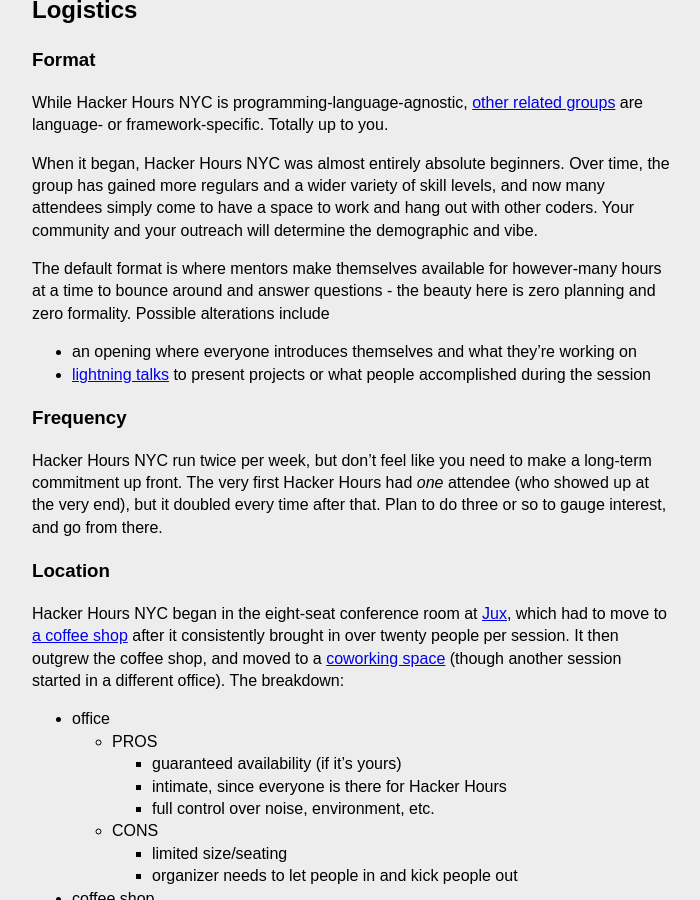
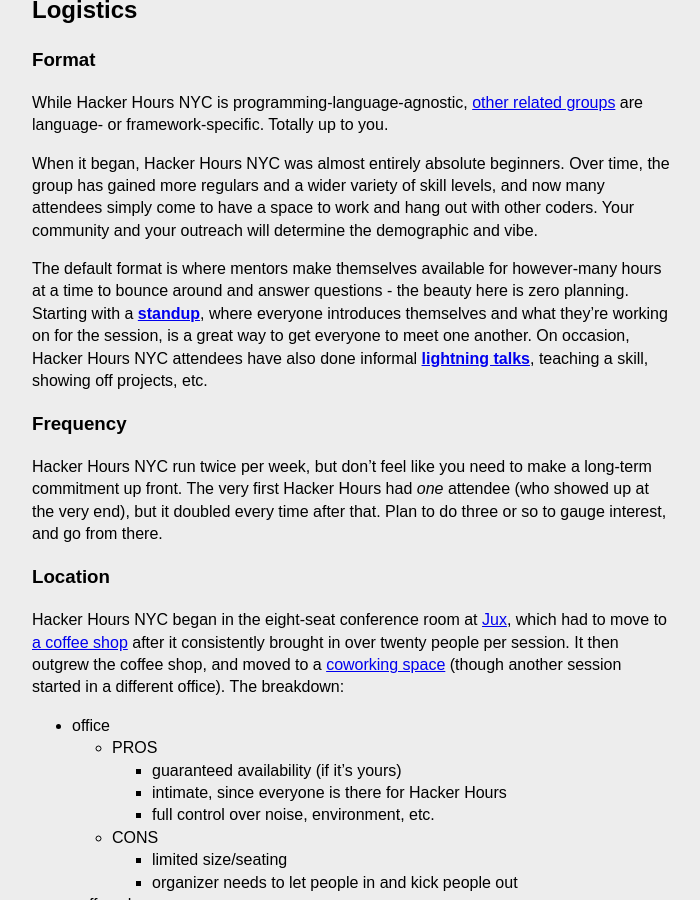
Before and after one commit to HackerHours/hackerhours.org, a Jekyll site: the page built from diy-guide.md, in a window 1280 px wide and 900 px high, scrolled down 1197 px. Shown: the whole window, without its empty margins (288-988 px from the left). Built offline with Jekyll 4.4.1, drawn with Linux system fonts in a browser that asks for light colours; nearby versions of some CDN libraries; some web fonts are replaced; Markdown is read by kramdown in place of the engine named in the settings; comment, search, counter and statistics services are not loaded.

Commit message:
add more details around the standup

```diff
--- a/diy-guide.md
+++ b/diy-guide.md
@@ -31,14 +31,11 @@
 
 ### Format
 
-While Hacker Hours NYC is programming-language-agnostic, [other related groups](/diy-guide.html) are language- or framework-specific.  Totally up to you.
+While Hacker Hours NYC is programming-language-agnostic, [other related groups](/related-groups.html) are language- or framework-specific.  Totally up to you.
 
 When it began, Hacker Hours NYC was almost entirely absolute beginners. Over time, the group has gained more regulars and a wider variety of skill levels, and now many attendees simply come to have a space to work and hang out with other coders. Your community and your outreach will determine the demographic and vibe.
 
-The default format is where mentors make themselves available for however-many hours at a time to bounce around and answer questions - the beauty here is zero planning and zero formality.  Possible alterations include
-
-* an opening where everyone introduces themselves and what they're working on
-* [lightning talks](http://en.wikipedia.org/wiki/Lightning_talk) to present projects or what people accomplished during the session
+The default format is where mentors make themselves available for however-many hours at a time to bounce around and answer questions - the beauty here is zero planning.  Starting with a [**standup**](https://en.wikipedia.org/wiki/Stand-up_meeting), where everyone introduces themselves and what they're working on for the session, is a great way to get everyone to meet one another.  On occasion, Hacker Hours NYC attendees have also done informal [**lightning talks**](http://en.wikipedia.org/wiki/Lightning_talk), teaching a skill, showing off projects, etc.
 
 ### Frequency
 
```
